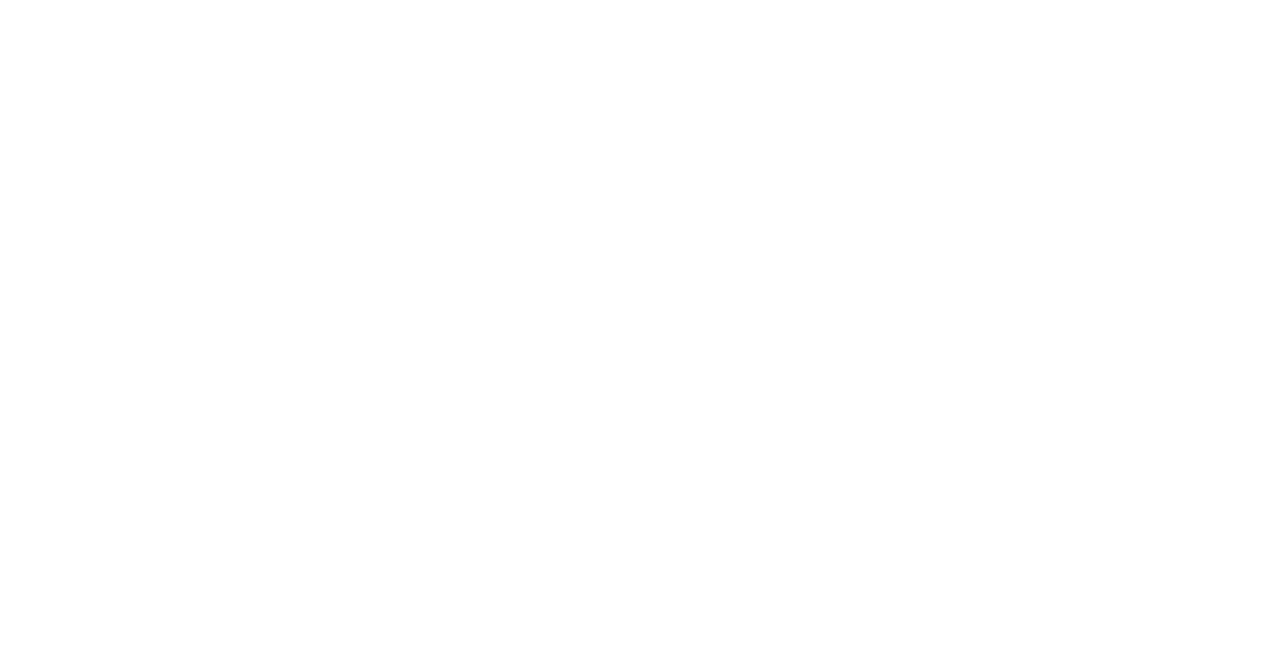
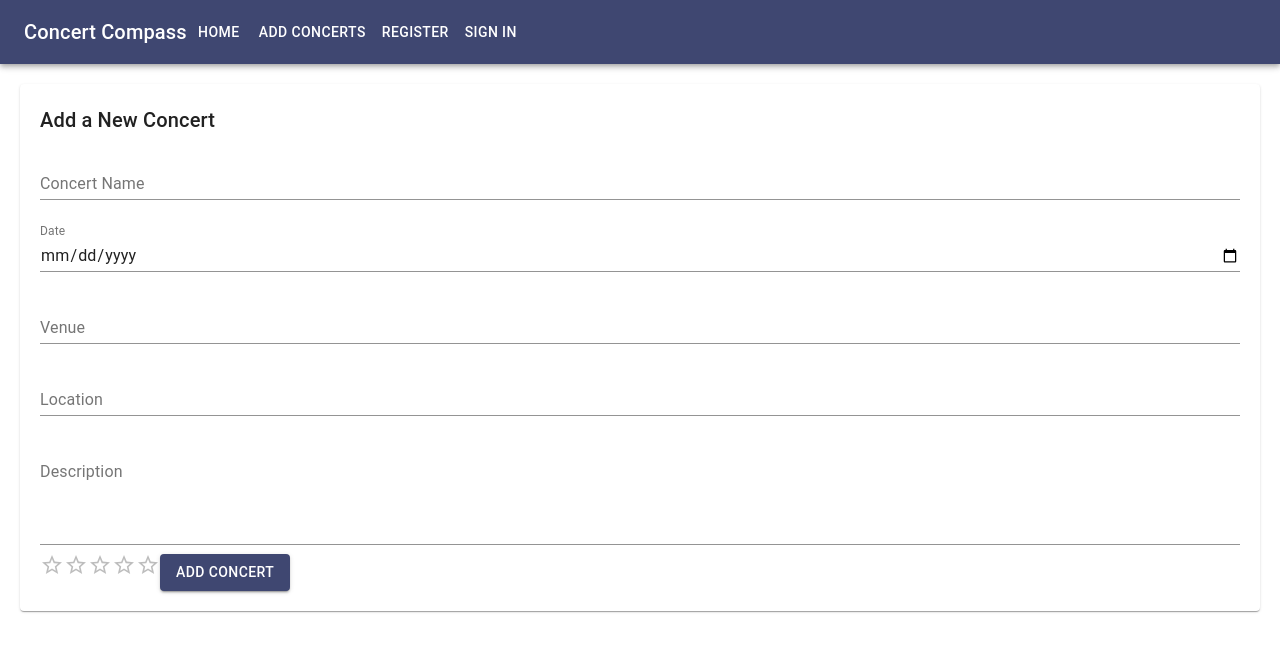
Before and after one commit to jntimianis/COMP229---Group-4-Project, a React (Vite) app in the folder client/: page /add-concerts in a window 1280 px wide. Before the commit this address had no page. Shown: the top 652 px of the page. Built offline with nearby package versions, Linux system fonts and the light colour scheme.

Commit message:
Fixed missing imports in AddConcerts.jsx

```diff
--- a/client/core/AddConcerts.jsx
+++ b/client/core/AddConcerts.jsx
@@ -1,16 +1,17 @@
-import React, { useState } from 'react';
-import { Card, Typography, TextField, Button } from '@material-ui/core';
-
+import React, { useState } from "react";
+import { Card, Typography, TextField, Button } from "@material-ui/core";
+import { Rating } from "@mui/material";
+import { toast } from "react-toastify";
 export default function AddConcerts() {
   const [concertData, setConcertData] = useState({
-        name: '',
-        date: '',
-        venue: '',
-        location: '',
-        description: '',
-        rating: 0
+    name: "",
+    date: "",
+    venue: "",
+    location: "",
+    description: "",
+    rating: 0,
   });
-    const [feedback, setFeedback] = useState('');
+  const [feedback, setFeedback] = useState("");
 
   const handleChange = (e) => {
     const { name, value } = e.target;
@@ -24,24 +25,30 @@ export default function AddConcerts() {
   const handleSubmit = async (e) => {
     e.preventDefault();
     try {
-            const response = await fetch('/api/concerts', {
-                method: 'POST',
-                headers: { 'Content-Type': 'application/json' },
-                body: JSON.stringify(concertData)
+      const response = await fetch("/api/concerts", {
+        method: "POST",
+        headers: { "Content-Type": "application/json" },
+        body: JSON.stringify(concertData),
       });
       if (response.ok) {
-                setFeedback('Concert added successfully!');
-                setConcertData({ name: '', date: '', venue: '', location: '', description: '' });
+        setFeedback("Concert added successfully!");
+        setConcertData({
+          name: "",
+          date: "",
+          venue: "",
+          location: "",
+          description: "",
+        });
       } else {
-                toast.error('Failed to add concert')
+        toast.error("Failed to add concert");
       }
     } catch (error) {
-            toast.error('Failed to add concert')
+      toast.error("Failed to add concert");
     }
   };
 
   return (
-        <Card style={{ padding: '20px', margin: '20px' }}>
+    <Card style={{ padding: "20px", margin: "20px" }}>
       <Typography variant="h6">Add a New Concert</Typography>
       <form onSubmit={handleSubmit}>
         <TextField
```
Lines whose indentation alone changed are shown as unchanged.
